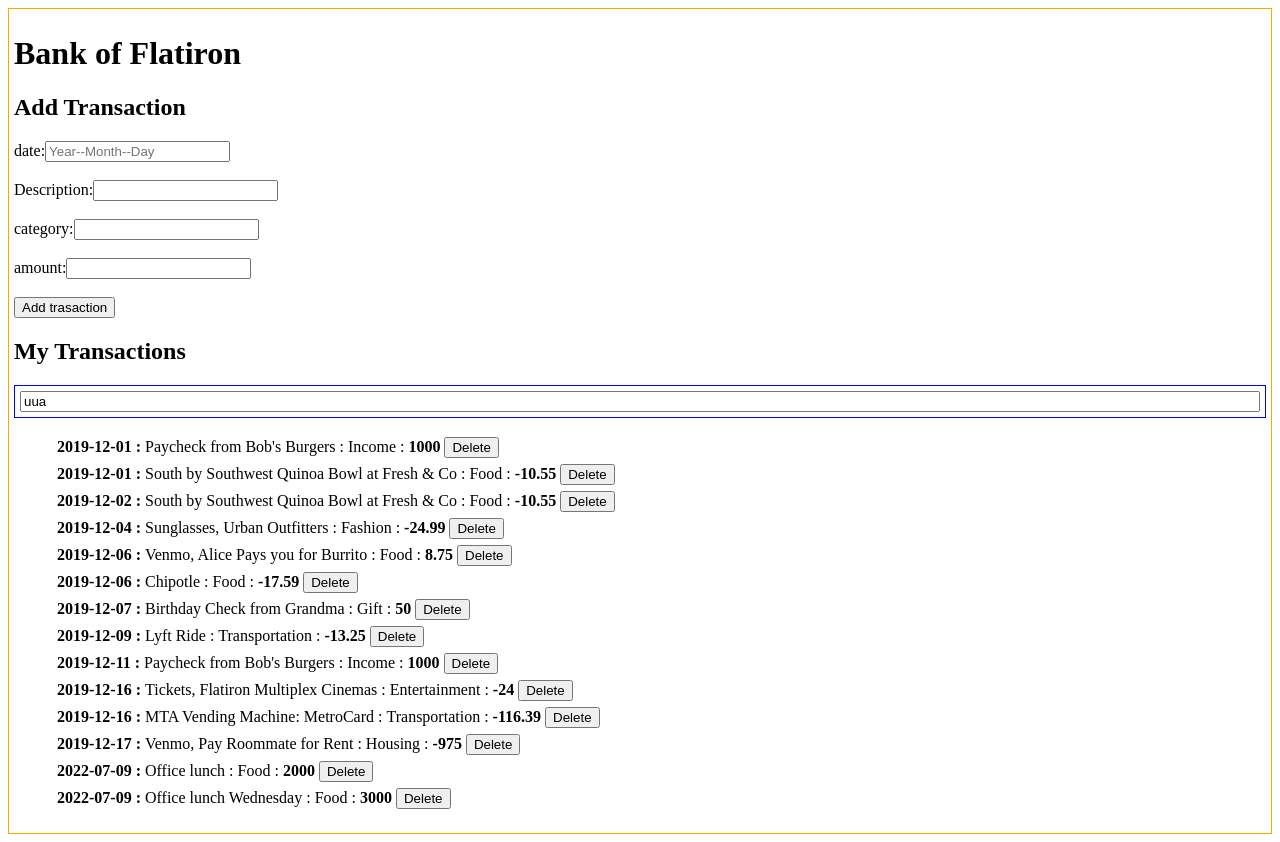
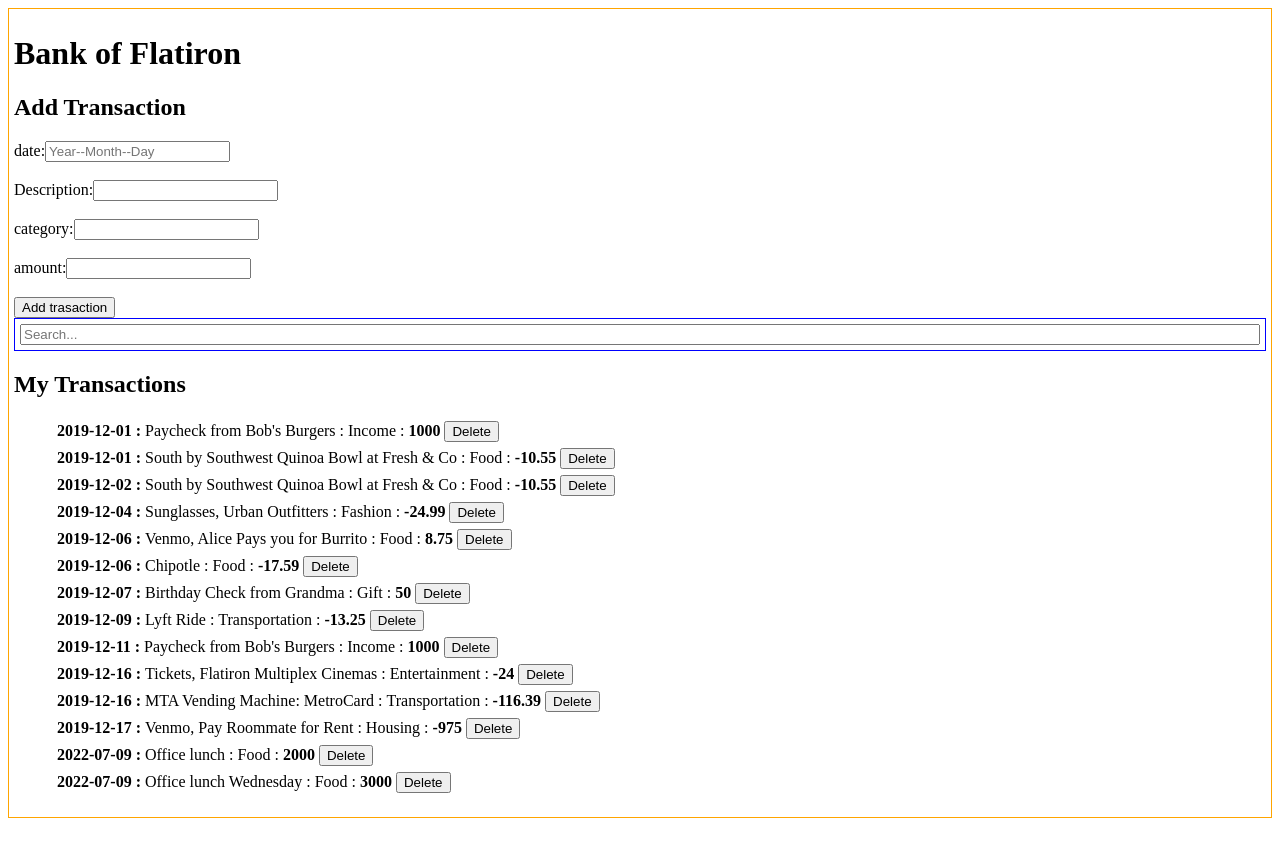
Before and after one commit to austinaeden/phase-02-code-challenge-wk-1, a React (Vite) app in the folder react-app/: page / in a window 1280 px wide. Built offline with nearby package versions, Linux system fonts and the light colour scheme; data requests are answered from the project's data file.

Commit message:
twelthth commit

```diff
--- a/react-app/src/App.jsx
+++ b/react-app/src/App.jsx
@@ -1,16 +1,31 @@
 import React from 'react'
 import NewTransaction from './newtransaction'
 import TransactionList from './transactionlist'
+import SearchBar from './searchBar'
 import { useEffect, useState } from 'react'
 
 function FilterableProductTable() {
   const [transactions, setTransactions] = useState([]);
+  const [filterdTansaction, setFilterdTansaction ] = useState(transactions)
+  const [searchQuery, setSearchQuery]= useState("")
 
   useEffect(() => {
       fetch("http://localhost:3000/transactions")
         .then((r) => r.json())
-        .then(data => setTransactions(data))
+        .then(data => {
+          setFilterdTansaction(data)
+          setTransactions(data)
+        })
   }, [])
+
+  function handleSearch(event){
+    const query= event.target.value;
+    setSearchQuery(query)
+    const filterd = transactions.filter(item=>{
+      return item.description.toLowerCase().includes(query.toLowerCase())
+    })
+    setFilterdTansaction(filterd)
+  }
 
   function addTransaction(newTransactions) {
     const updatedTransactions = [...transactions, newTransactions]
@@ -26,7 +41,8 @@ function FilterableProductTable() {
     <div style={{ padding: "5px", border: "1px solid orange"}}>
       <h1>Bank of Flatiron</h1>
       <NewTransaction onAddTransaction={addTransaction} />
-      <TransactionList transactions={transactions} onDeleteTransaction={deleteTransaction}/>
+      <SearchBar  setFilterdTansaction={handleSearch} search={searchQuery}/>
+      <TransactionList transactions={filterdTansaction} onDeleteTransaction={deleteTransaction}/>
     </div>
   )
 }
--- a/react-app/src/searchBar.jsx
+++ b/react-app/src/searchBar.jsx
@@ -1,9 +1,10 @@
 import React from "react"
 
-function SearchBar({search}) {
+function SearchBar({search, setFilterdTansaction}) {
+
     return (
       <form style={{ padding: "5px", border: "1px solid blue", display: "flex", flexDirection: "column" }}>
-        <input type="text" placeholder="Search..." value={search}/>
+        <input type="text" placeholder="Search..." value={search} onChange={setFilterdTansaction}/>
       </form>
     )
 }
--- a/react-app/src/transactionlist.jsx
+++ b/react-app/src/transactionlist.jsx
@@ -1,19 +1,16 @@
 import React from "react";
 import TransactionItem from "./transactions";
-import SearchBar from './searchBar'
 import { useState } from "react";
 
 
-function TransactionList({ transactions, onDeleteTransaction }) {
-  const [search, setSearch] = useState("uua")
+function TransactionList({ transactions, onDeleteTransaction, setFilterdTansaction }) {
 
   return (
     <div>
       <h2>My Transactions</h2>
-      <SearchBar search={search} />
       <ul>
         {transactions.map((transaction) => (
-          <TransactionItem key={transaction.id} transaction={transaction} onDeleteTransaction={onDeleteTransaction} search={search}/>
+          <TransactionItem key={transaction.id} transaction={transaction} onDeleteTransaction={onDeleteTransaction} setFilterdTansaction={setFilterdTansaction} />
         ))}
       </ul>
     </div>
--- a/react-app/src/transactions.jsx
+++ b/react-app/src/transactions.jsx
@@ -1,6 +1,7 @@
 import React from "react"
 
-function TransactionItem({ transaction, onDeleteTransaction }) {
+function TransactionItem({ transaction, onDeleteTransaction,  }) {
+
     const { id, date, description, category, amount } = transaction
 
 
```
Also changed, not shown: react-app/src/transactiontable.jsx (deleted, +0 -16 lines).
